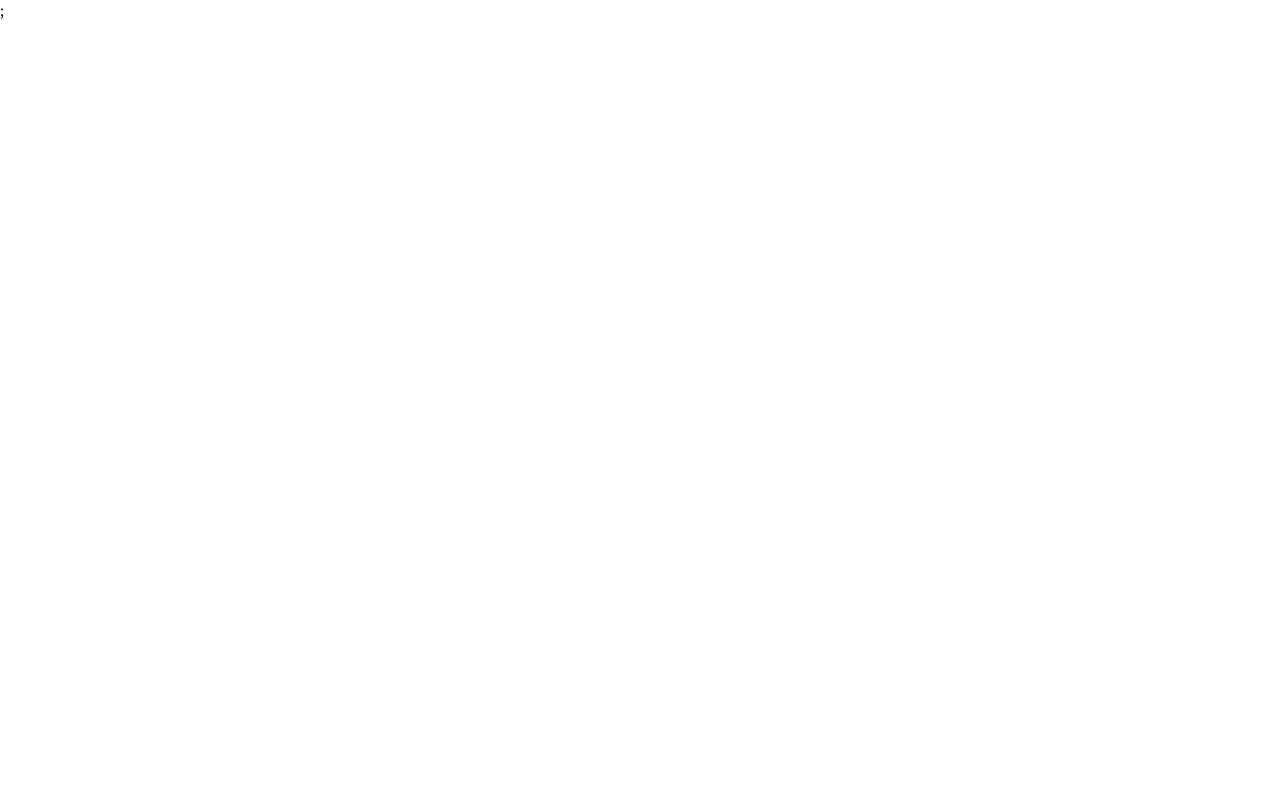
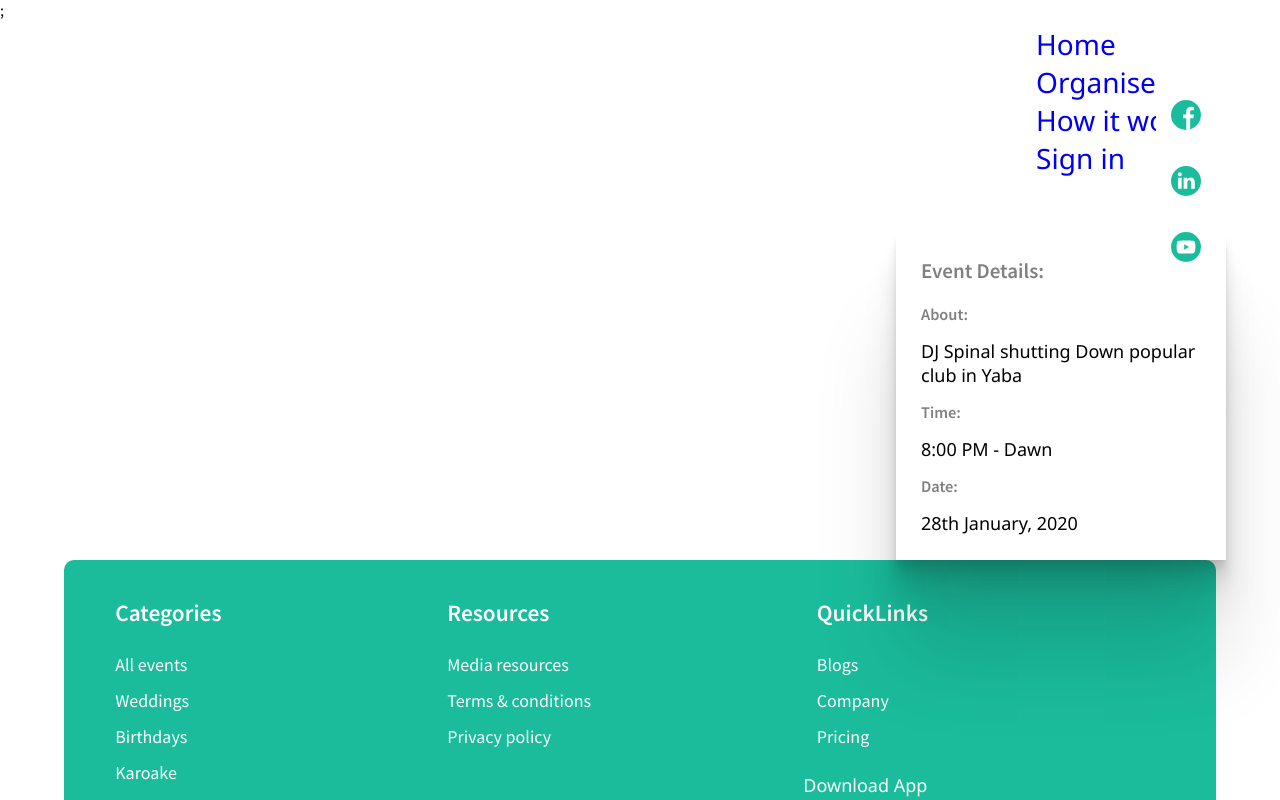
Before and after one commit to meekg33k/sca-code-queens, a React (Create React App) app: page /event in a window 1280 px wide. Shown: the top 800 px of the page. Built offline with nearby package versions, Linux system fonts and the light colour scheme.

Commit message:
Add event page to route

```diff
--- a/src/routes/index.js
+++ b/src/routes/index.js
@@ -1,11 +1,14 @@
 import React from "react";
 import { BrowserRouter as Router, Route, Switch } from "react-router-dom";
 import LandingPage from "../pages/LandingPage/index";
+import EventPage from "../pages/EventPage/index";
+
 
 const Routes = () => (
   <Router>
     <Switch>
       <Route exact path="/" component={LandingPage} />
+      <Route  path="/event" component={EventPage} />
     </Switch>
   </Router>
 );
```
